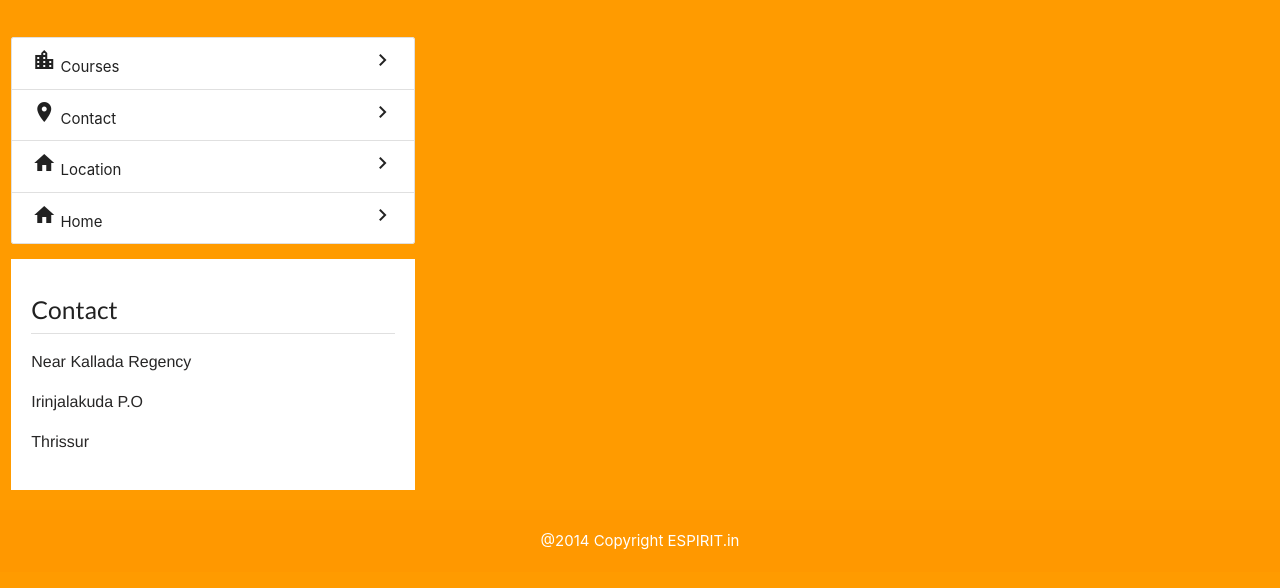
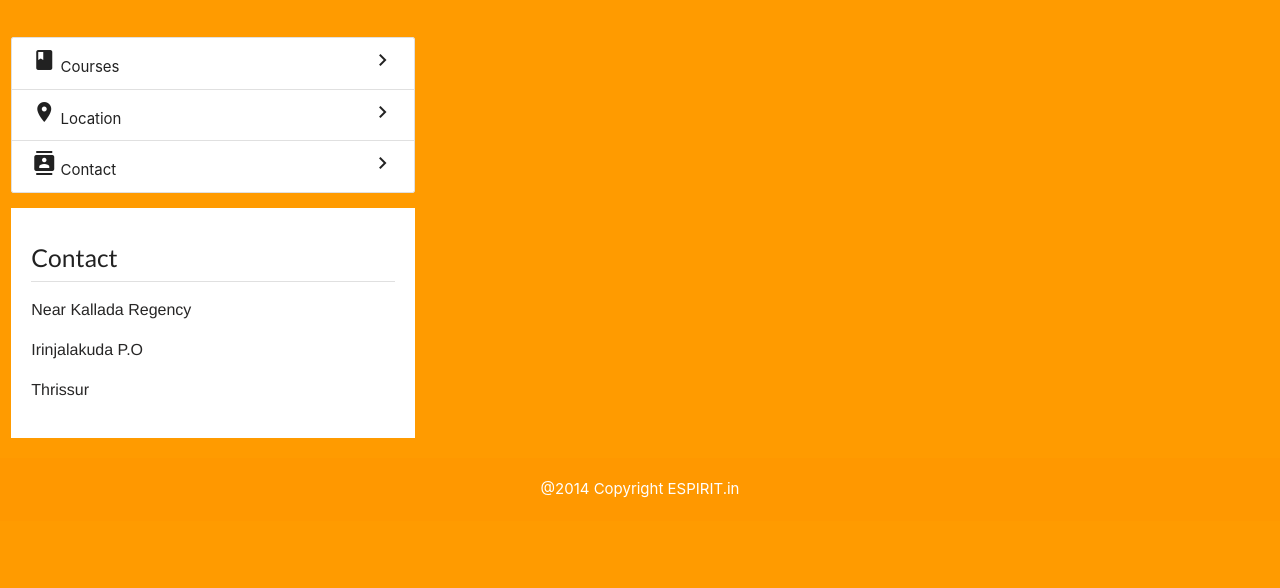
Before and after one commit to minukp/minukp.github.io, a plain HTML site: page index.html in a window 1280 px wide. Shown: the part 182-770 px from the top of the page. Drawn offline with nearby package versions, Linux system fonts and the light colour scheme; some packages are replaced by stand-ins of ours.

Commit message:
Update index.html

```diff
--- a/index.html
+++ b/index.html
@@ -23,10 +23,10 @@
             </div>
             <!--need to apply js-->
             <ul class="contact collection">
-              <li class="collection-item"><i class="material-icons">location_city</i> <span>Courses</span><i class="material-icons right">chevron_right</i></li>
-              <li class="collection-item"><i class="material-icons">location_on</i> <span>Contact</span><i class="material-icons right">chevron_right</i></li>
-              <li class="collection-item"><i class="material-icons">home</i> <span>Location</span><i class="material-icons right">chevron_right</i></li>
-              <li class="collection-item"><i class="material-icons">home</i> <span>Home</span><i class="material-icons right">chevron_right</i></li>
+              <li class="collection-item"><i class="material-icons">class</i> <span>Courses</span><i class="material-icons right">chevron_right</i></li>
+              <li class="collection-item"><i class="material-icons">location_on</i> <span>Location</span><i class="material-icons right">chevron_right</i></li>
+              <li class="collection-item"><i class="material-icons">contacts</i> <span>Contact</span><i class="material-icons right">chevron_right</i></li>
+
             </ul>
             <div class="section white">
                 <h5 class="bleack-text">Contact</h5>
```
